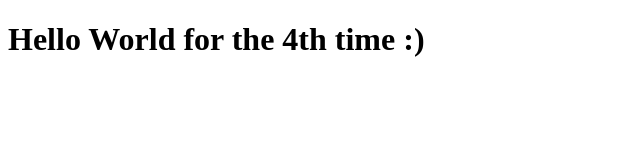
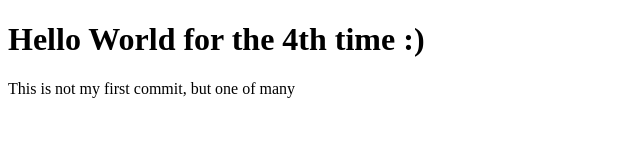
Before and after one commit to justjaee/my-2nd-repo, a plain HTML site: page index.html in a window 1280 px wide. Shown: the whole page, without its empty margins (0-640 px from the left). Drawn offline with Linux system fonts and the light colour scheme.

Commit message:
added a p tag with info

```diff
--- a/index.html
+++ b/index.html
@@ -8,5 +8,6 @@
 </head>
 <body>
     <h1>Hello World for the 4th time :)</h1>
+    <p>This is not my first commit, but one of many</p>
 </body>
 </html>
```
Also changed, not shown: 1 other file.
